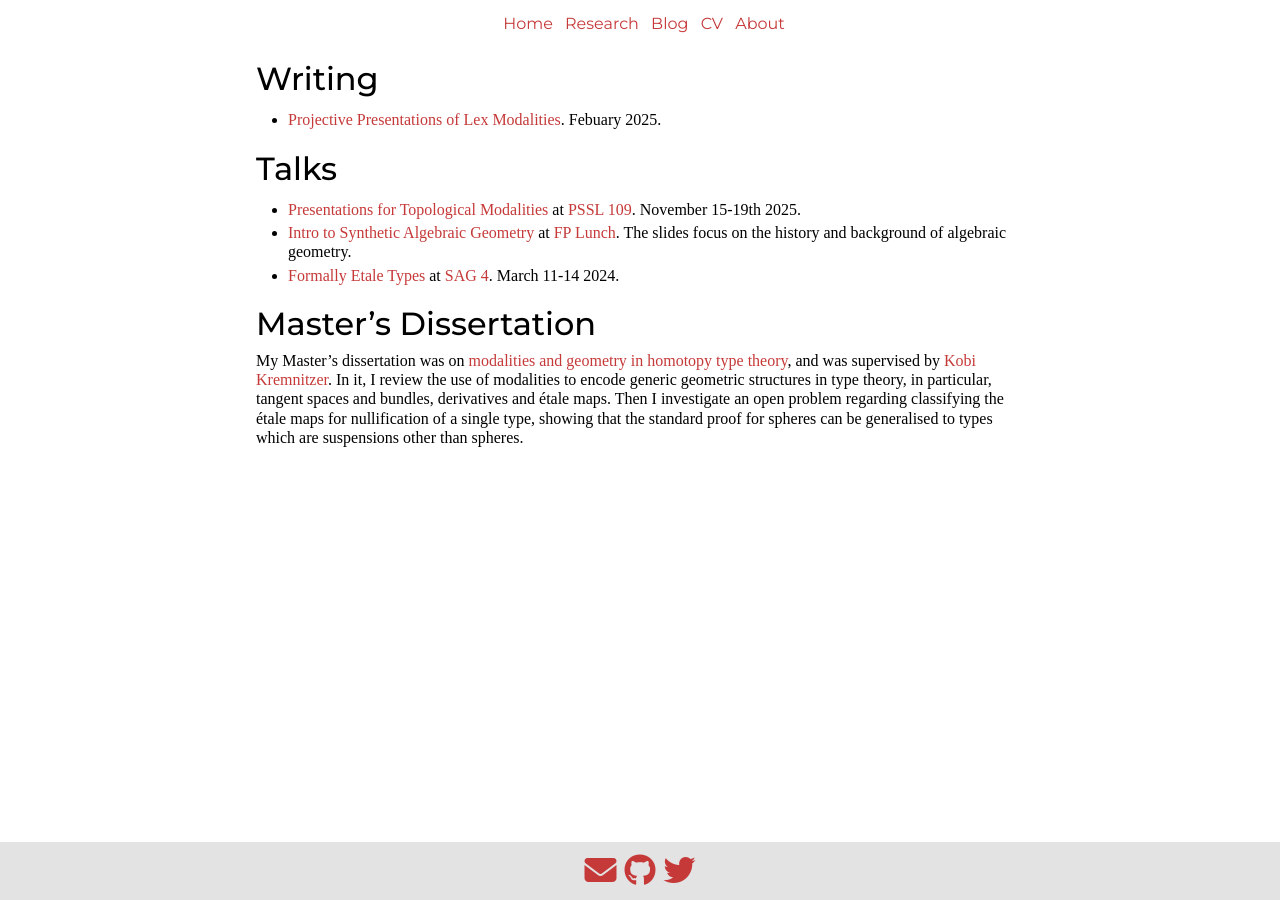
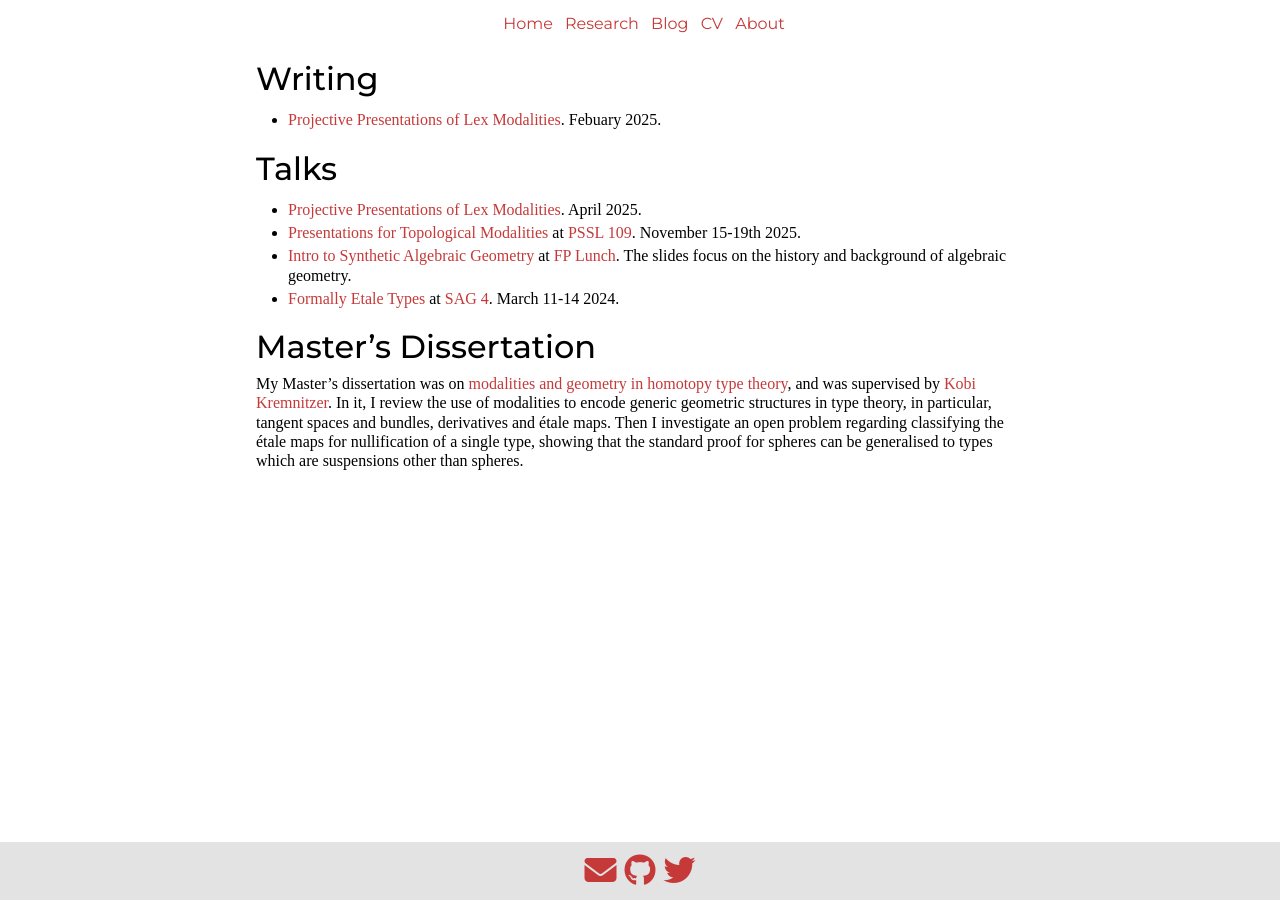
Before and after one commit to markrd-williams/markrd-williams.github.io, a Jekyll site: the page built from research.md, in a window 1280 px wide. Built offline with Jekyll 4.4.1, drawn with Linux system fonts in a browser that asks for light colours; nearby versions of some CDN libraries.

Commit message:
add talk

```diff
--- a/research.md
+++ b/research.md
@@ -9,6 +9,7 @@ title: Research
 
 ## Talks
 
+- [Projective Presentations of Lex Modalities](https://www.youtube.com/watch?v=8z5JYtNDZF8). April 2025.
 - [Presentations for Topological Modalities](assets/docs/pres_PSSL.pdf) at [PSSL 109](https://dutchcats.github.io/PSSL-2024/).
   November 15-19th 2025.
 - [Intro to Synthetic Algebraic Geometry](assets/docs/AlgGeomTalk.pdf) at [FP Lunch](https://fplunchnott.wordpress.com).
```
